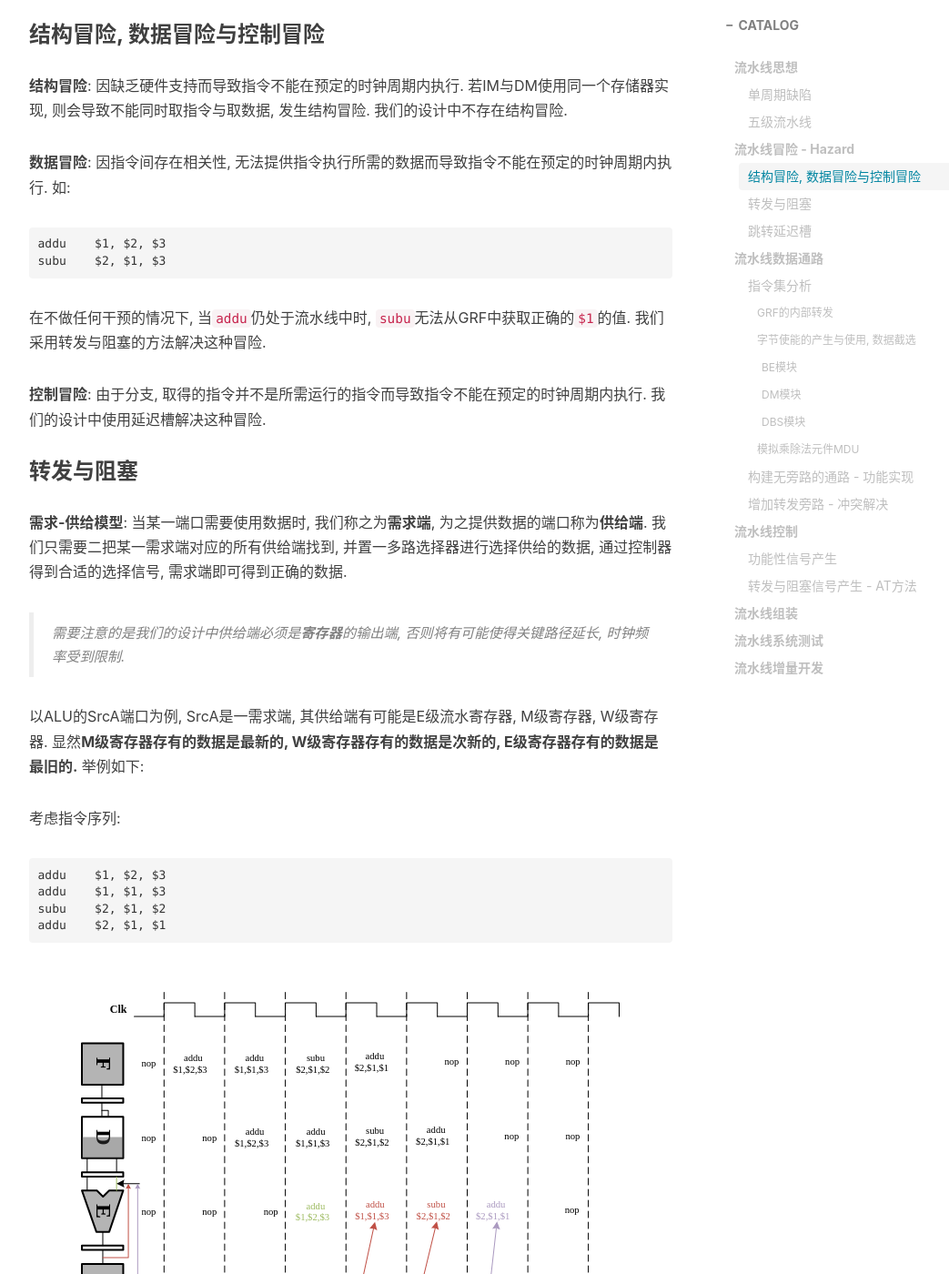
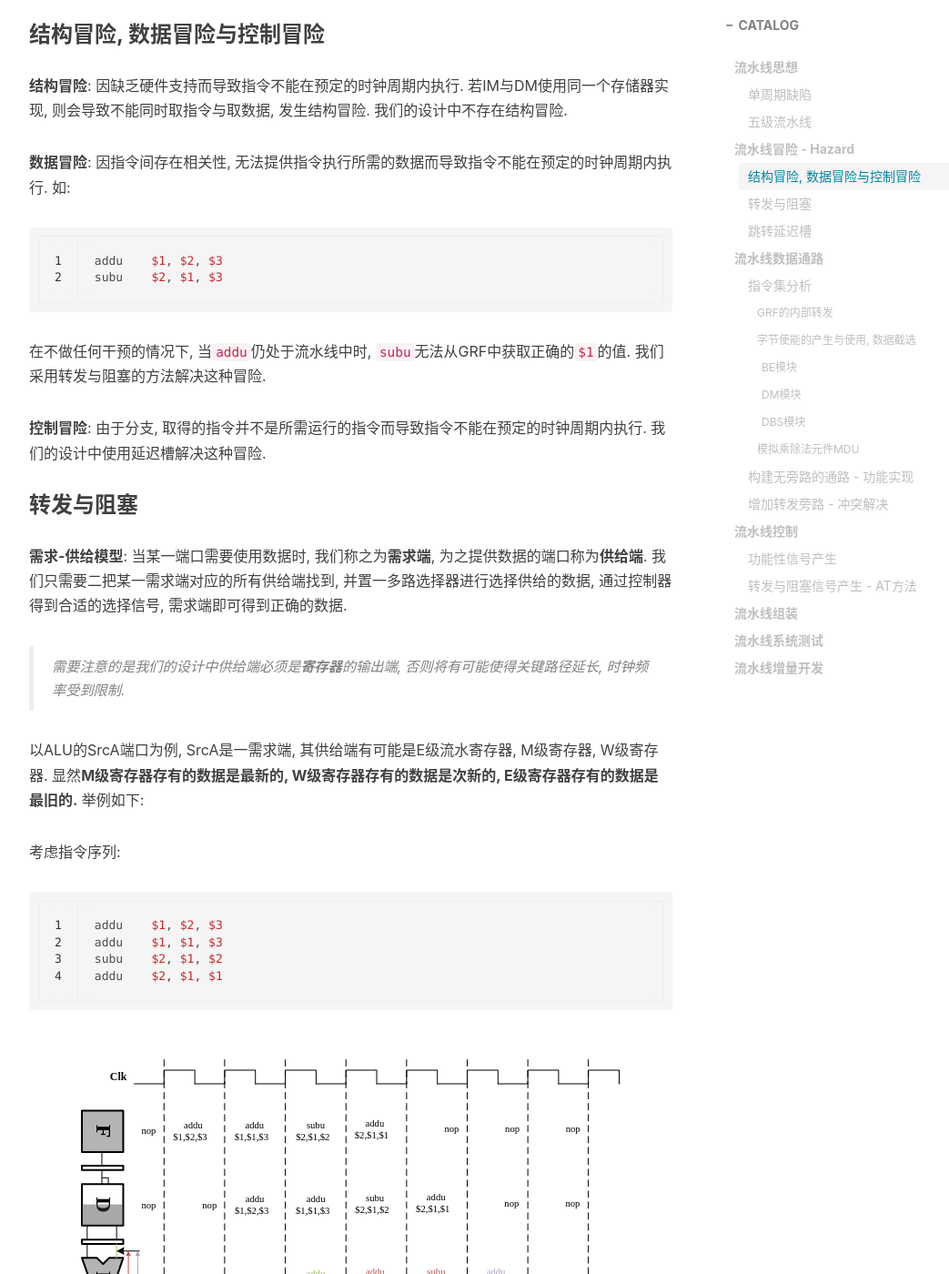
Before and after one commit to Coekjan/coekjan.github.io, a Jekyll site: the page built from _posts/Computer-Architecture/2021-01-21-Pipeline-CPU.md, in a window 1280 px wide and 1400 px high, scrolled down 3315 px. Shown: the whole window at 91% size, without its empty margins (233-1276 px from the left). Built offline with Jekyll 4.4.1, drawn with Linux system fonts in a browser that asks for light colours; nearby versions of some CDN libraries; comment, search, counter and statistics services are not loaded; some of the changed text lies outside the part shown.

Commit message:
Update 2021-01-21-Pipeline-CPU.md

````diff
--- a/_posts/Computer-Architecture/2021-01-21-Pipeline-CPU.md
+++ b/_posts/Computer-Architecture/2021-01-21-Pipeline-CPU.md
@@ -61,7 +61,7 @@ tags:
 
 **数据冒险**: 因指令间存在相关性, 无法提供指令执行所需的数据而导致指令不能在预定的时钟周期内执行. 如:
 
-```mips
+```powershell
 addu    $1, $2, $3
 subu    $2, $1, $3
 ```
@@ -80,7 +80,7 @@ subu    $2, $1, $3
 
 考虑指令序列:
 
-```mips
+```powershell
 addu    $1, $2, $3
 addu    $1, $1, $3
 subu    $2, $1, $2
@@ -91,7 +91,7 @@ addu    $2, $1, $1
 
 但有些情况下仅靠转发不能完全解决数据冲突, 如:
 
-```mips
+```powershell
 lw      $1, 0($0)
 addu    $2, $1, $3
 ```
````
